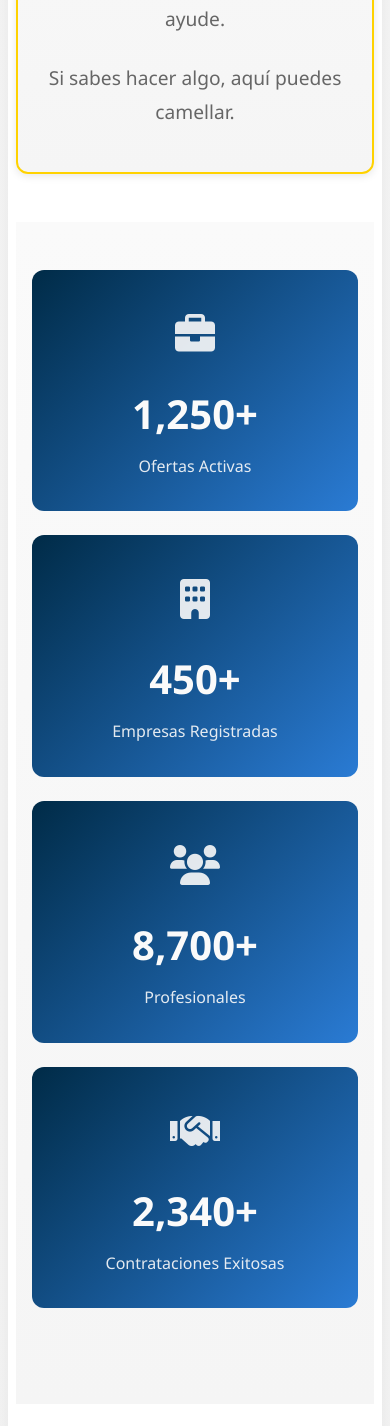
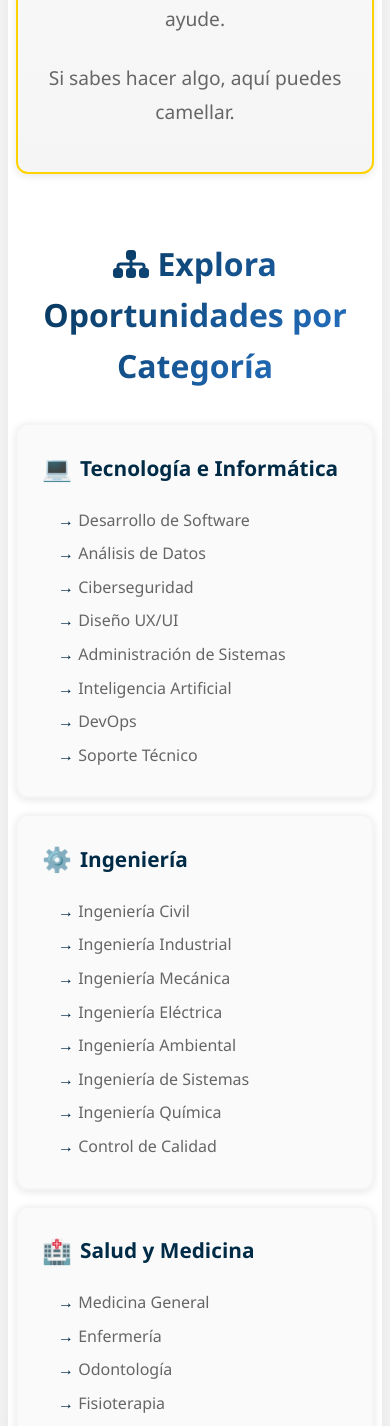
Before and after one commit to jmqp7373/camella, a PHP site: page / in a window 390 px wide. Shown: the part 422-1848 px from the top of the page. Run offline with PHP 8.4, Linux system fonts and the light colour scheme.

Commit message:
Eliminar completamente bloque de tarjetas de estadísticas
 ELIMINACIÓN COMPLETA DE ESTADÍSTICAS:

 REMOVIDO DEL CSS:
- .stats-section (contenedor principal)
- .stats-grid (grid layout)
- .stat-card (tarjetas individuales)
- .stat-icon, .stat-number, .stat-label (elementos)
- Media queries responsive completas
- 81 líneas de CSS eliminadas

 REMOVIDO DEL HTML:
- Sección completa de estadísticas en home.php
- 4 tarjetas: Ofertas Activas, Empresas, Profesionales, Contrataciones
- Estructura HTML con iconos y números
- 18 líneas de HTML eliminadas

 RESULTADO:
- Página principal más limpia y enfocada
- Sin elementos de estadísticas visibles
- Transición directa de mensaje a categorías
- Código más simple y mantenible

 PÁGINA SIMPLIFICADA:
- Mensaje de bienvenida (3 líneas)
- Categorías de empleo (directo)
- Sin distracciones numéricas
- Enfoque en contenido principal

 IMPACTO: Eliminación total - 99 líneas removidas

```diff
--- a/assets/css/style.css
+++ b/assets/css/style.css
@@ -913,84 +913,3 @@ body {
         width: 100%;
     }
 }
-
-/* ========================================
-   TARJETAS DE ESTADÍSTICAS
-   ======================================== */
-.stats-section {
-    padding: var(--spacing-xxl) 0;
-    background: var(--gradiente-fondo);
-}
-
-.stats-grid {
-    display: grid;
-    grid-template-columns: repeat(auto-fit, minmax(250px, 1fr));
-    gap: var(--spacing-xl);
-    max-width: 1200px;
-    margin: 0 auto;
-    padding: 0 var(--spacing-lg);
-}
-
-.stat-card {
-    background: #3a8be8;
-    color: var(--color-blanco);
-    text-align: center;
-    padding: var(--spacing-xxl);
-    border-radius: var(--border-radius-lg);
-    box-shadow: var(--sombra-suave);
-    transition: var(--transition-normal);
-    cursor: pointer;
-}
-
-.stat-card:hover {
-    transform: translateY(-5px);
-    box-shadow: 0 8px 25px rgba(58, 139, 232, 0.3);
-}
-
-.stat-icon {
-    font-size: 2.5rem;
-    margin-bottom: var(--spacing-md);
-    color: var(--color-blanco);
-}
-
-.stat-number {
-    font-size: 2.5rem;
-    font-weight: bold;
-    margin-bottom: var(--spacing-sm);
-    color: var(--color-blanco);
-}
-
-.stat-label {
-    font-size: 1rem;
-    font-weight: 500;
-    color: var(--color-blanco);
-    opacity: 0.95;
-}
-
-/* Responsive para estadísticas */
-@media (max-width: 768px) {
-    .stats-grid {
-        grid-template-columns: repeat(2, 1fr);
-        gap: var(--spacing-lg);
-        padding: 0 var(--spacing-md);
-    }
-
-    .stat-card {
-        padding: var(--spacing-xl);
-    }
-
-    .stat-number {
-        font-size: 2rem;
-    }
-
-    .stat-icon {
-        font-size: 2rem;
-    }
-}
-
-@media (max-width: 480px) {
-    .stats-grid {
-        grid-template-columns: 1fr;
-        gap: var(--spacing-md);
-    }
-}
--- a/views/home.php
+++ b/views/home.php
@@ -16,32 +16,6 @@ $pageTitle = "Inicio";
     <p class="page-subtitle" style="margin-top: 10px; margin-bottom: 10px;">
         Si sabes hacer algo, aquí puedes camellar.
     </p>
-</div>
-
-<!-- Estadísticas del portal -->
-<div class="stats-section">
-    <div class="stats-grid">
-        <div class="stat-card">
-            <div class="stat-icon"><i class="fas fa-briefcase"></i></div>
-            <div class="stat-number">1,250+</div>
-            <div class="stat-label">Ofertas Activas</div>
-        </div>
-        <div class="stat-card">
-            <div class="stat-icon"><i class="fas fa-building"></i></div>
-            <div class="stat-number">450+</div>
-            <div class="stat-label">Empresas Registradas</div>
-        </div>
-        <div class="stat-card">
-            <div class="stat-icon"><i class="fas fa-users"></i></div>
-            <div class="stat-number">8,700+</div>
-            <div class="stat-label">Profesionales</div>
-        </div>
-        <div class="stat-card">
-            <div class="stat-icon"><i class="fas fa-handshake"></i></div>
-            <div class="stat-number">2,340+</div>
-            <div class="stat-label">Contrataciones Exitosas</div>
-        </div>
-    </div>
 </div>
 
 <!-- Árbol de Categorías de Empleo -->
```
